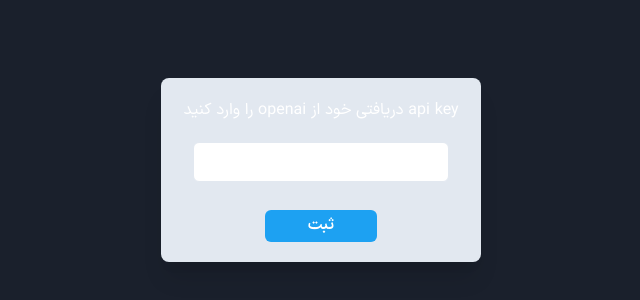
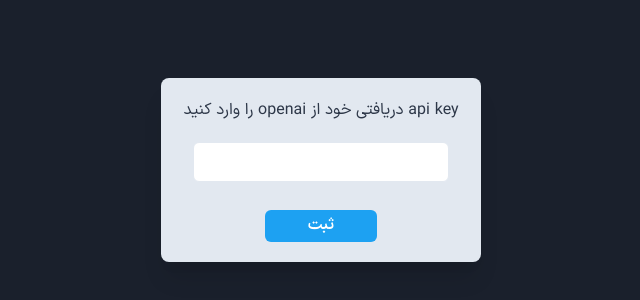
Before and after one commit to sabber-slt/RayVox, a Next.js app: page / in a window 1280 px wide. Shown: the part 230-530 px from the top of the page, without its empty margins (319-959 px from the left). Built offline with nearby package versions, Linux system fonts and the light colour scheme.

Commit message:
change pop up

```diff
--- a/components/Pop.tsx
+++ b/components/Pop.tsx
@@ -17,6 +17,7 @@
           w={["80"]}
           py="5"
           bg="gray.200"
+          color="gray.700"
           justify="center"
           rounded="lg"
           boxShadow="xl"
@@ -31,6 +32,7 @@
           <Input
             w="64"
             bg="white"
+            color="gray.700"
             type="text"
             mt="3"
             value={tokenValue}
```
